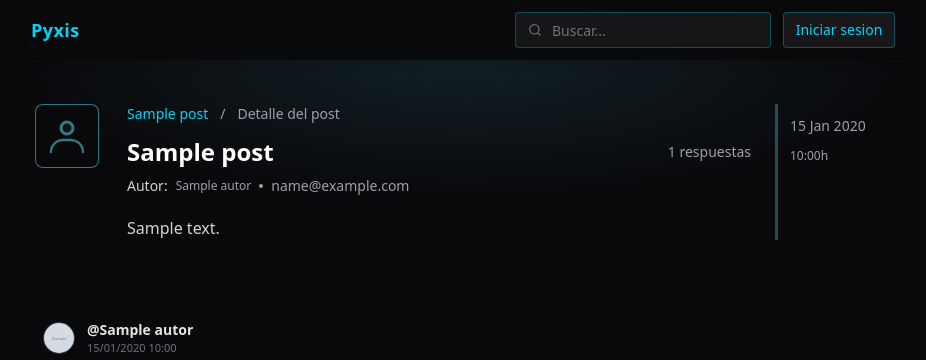
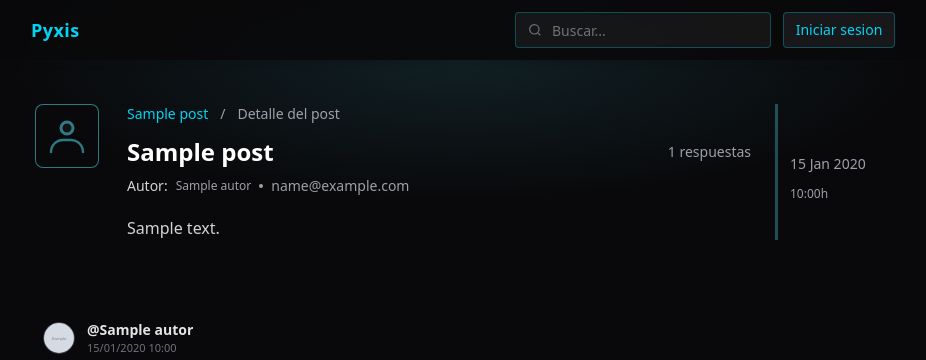
Before and after one commit to nkaryoli/pyxis, a Flask app: template src/modules/posts/templates/post_detail.html in a window 1280 px wide. Shown: the top 360 px of the page, without its empty margins (177-1103 px from the left). Run offline with Flask 3, Linux system fonts and the light colour scheme; the template is opened without the code that fills it: most values are stand-ins (such as "Sample title", 1, 10 or a date in 2020); grey boxes marked "Sample" are stand-in pictures; style sheets or scripts are compiled from the project's sources; parts of the project's set-up code (start-up, migrations or seed data) failed here and were passed over.

Commit message:
Arreglo typo
aplicacion sugerencia copilot

Co-authored-by: Copilot Autofix powered by AI <175728472+Copilot@users.noreply.github.com>

```diff
--- a/src/modules/posts/templates/post_detail.html
+++ b/src/modules/posts/templates/post_detail.html
@@ -66,7 +66,7 @@ Forum{% endblock %} {% block content %}
 				<p class="mt-5 text-zinc-300">{{ post.contenido_post }}</p>
 			</div>
 
-			<div class="flex flex-col just h-full w-full pl-3 border-l-3 border-cyan-300/30">
+			<div class="flex h-full w-full flex-col justify-center border-l-[3px] border-cyan-300/30 pl-3">
 				<div class="mt-3 text-sm text-zinc-400">
 					{{ post.created_at.strftime('%d %b %Y') }}
 				</div>
```
